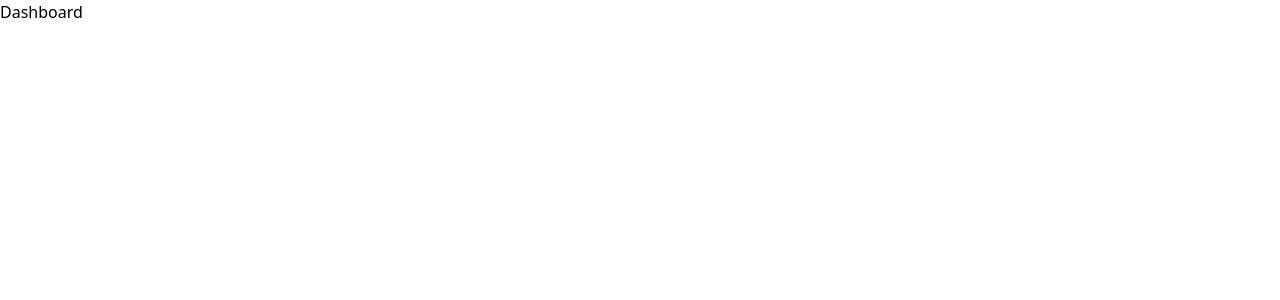
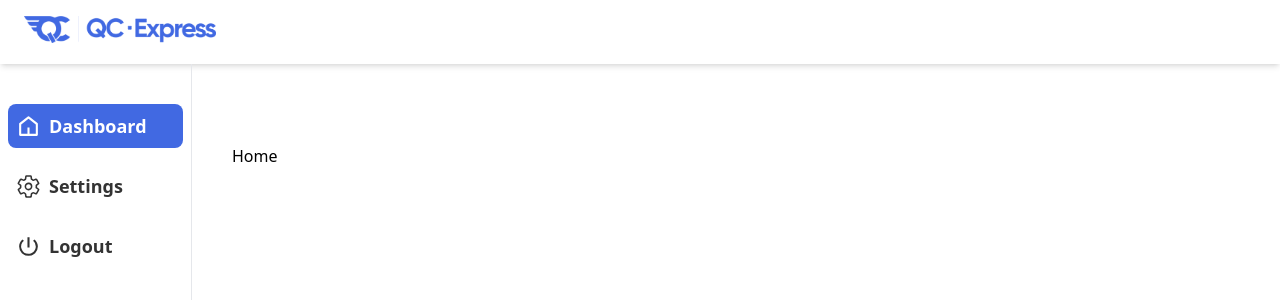
Before and after one commit to rahmlad-aramide/qc-express, a React (Vite) app: page / in a window 1280 px wide. Shown: the top 300 px of the page. Built offline with nearby package versions, Linux system fonts and the light colour scheme.

Commit message:
update: updated the sidenav

```diff
--- a/src/components/containers/MainContainer.tsx
+++ b/src/components/containers/MainContainer.tsx
@@ -12,10 +12,10 @@ const MainContainer: FC<MainContainerProps> = ({ children, activeTab }) => {
     <div>
       <TopNav />
       <div className="flex h-[92vh]">
-        <div className="w-[15%] border-r-4 border-[#808080]">
+        <div className="w-[15%] min-w-[160px] border-r">
           <SideNav activeTab={activeTab} />
         </div>
-        <div className="w-[85%] px-10 h-[92vh] mt-10 overflow-auto">{children}</div>
+        <div className="w-[85%] px-10 h-[92vh] pt-10 overflow-auto">{children}</div>
       </div>
     </div>
   );
--- a/src/components/index.tsx
+++ b/src/components/index.tsx
@@ -1,2 +1,4 @@
 export {default as Loader} from "./miscellanous/loader"
+export {default as MainContainer} from "./containers/MainContainer"
+export {default as AuthContainer} from "./containers/AuthContainer"
 // export {default as Sidebar} from "./Sidebar/Sidebar"
--- a/src/components/navs/SideNav.tsx
+++ b/src/components/navs/SideNav.tsx
@@ -1,16 +1,50 @@
 import { FC } from "react";
+import { NavLink } from "react-router-dom";
+import { RiHome5Line } from "react-icons/ri";
+import { IoSettingsOutline } from "react-icons/io5";
+import { MdOutlinePowerSettingsNew } from "react-icons/md";
 
 interface SideNavProps {
   activeTab: string;
 }
 
-const SideNav:FC<SideNavProps> = ({ activeTab }) => {
+const SideNav: FC<SideNavProps> = ({ activeTab }) => {
   return (
-    <div className="mt-10 h-[100%] px-6 space-y-4">
-      <p className={`${activeTab === "Dashboard" ? "text-[#4169e2] font-semibold" : "text-[#333]"} text-[18px]`}>Dashboard</p>
-      <p className={`${activeTab === "Settings" ? "text-[#4169e2] font-semibold" : "text-[#333]"} text-[18px]`}>Settings</p>
-    </div>
-  )
-}
+    <ul className="pt-10 h-[100%] px-2 space-y-4">
+      <li>
+        <NavLink
+          to="/"
+          className={({ isActive }) =>
+            isActive
+              ? "flex items-center font-semibold w-full bg-primary text-white py-2 px-2 rounded-lg text-lg"
+              : "flex items-center text-dark font-semibold w-full bg-white hover:bg-primary hover:text-white py-2 px-2 rounded-lg text-lg"
+          }
+        >
+          <RiHome5Line size={25} className="mr-2" />
+          Dashboard
+        </NavLink>
+      </li>
+      <li>
+        <NavLink
+          to="/settings"
+          className={({ isActive }) =>
+            isActive
+              ? "flex items-center text-white font-semibold w-full bg-primary py-2 px-2 rounded-lg text-lg"
+              : "flex items-center text-dark font-semibold w-full bg-white hover:bg-primary hover:text-white py-2 px-2 rounded-lg text-lg"
+          }
+        >
+          <IoSettingsOutline size={25} className="mr-2" />
+          Settings
+        </NavLink>
+      </li>
+      <li>
+        <button className="border-none rounded-lg w-full flex items-center py-2 px-2 text-dark hover:text-white hover:bg-primary active:scale-90 font-semibold text-lg">
+          <MdOutlinePowerSettingsNew size={25} className="mr-2" />
+          Logout
+        </button>
+      </li>
+    </ul>
+  );
+};
 
-export default SideNav
+export default SideNav;
--- a/src/components/navs/TopNav.tsx
+++ b/src/components/navs/TopNav.tsx
@@ -1,6 +1,6 @@
 const TopNav = () => {
   return (
-    <div className="py-4 px-6 shadow-xl h-[8vh]">
+    <div className="py-4 px-6 shadow-md h-[8vh]">
       <img src="/assets/logo.png" alt="logo" className="w-[12rem]" />
     </div>
   )
--- a/src/pages/Dashboard/Dashboard.tsx
+++ b/src/pages/Dashboard/Dashboard.tsx
@@ -1,7 +1,12 @@
+import { MainContainer } from "../../components"
 
 const Dashboard = () => {
   return (
-    <div>Dashboard</div>
+    <MainContainer activeTab="Dashboard">
+      <div className="mt-10">
+        <h2>Home</h2>
+      </div>
+    </MainContainer>
   )
 }
 
--- a/src/pages/settings/ListBusinessUsers.tsx
+++ b/src/pages/settings/ListBusinessUsers.tsx
@@ -3,6 +3,7 @@ import MainContainer from "../../components/containers/MainContainer";
 import { NavLink } from "react-router-dom";
 import { useEffect, useState } from "react";
 import { toast, ToastContainer } from "react-toastify";
+import { IoChevronBackOutline } from "react-icons/io5";
 
 type Users = {
   _id: string;
@@ -33,7 +34,7 @@ const ListBusinessUsers = () => {
     )
       .then((res) => res.json())
       .then((data) => {
-        console.log(data)
+        console.log(data);
         if (data.success) {
           toast.success("User deleted successfully", {
             position: "top-center",
@@ -46,7 +47,7 @@ const ListBusinessUsers = () => {
           });
           setTimeout(() => {
             window.location.reload();
-          }, 1000)
+          }, 1000);
         } else {
           toast.error("Something went wrong", {
             position: "top-center",
@@ -84,8 +85,12 @@ const ListBusinessUsers = () => {
   return (
     <MainContainer activeTab="Settings">
       <ToastContainer />
-      <span onClick={backToSettings} className="cursor-pointer">
-        {"<< "}back
+      <span
+        onClick={backToSettings}
+        className="cursor-pointer flex items-center text-lg font-semibold"
+      >
+        <IoChevronBackOutline size={25} className="mr-2" />
+        Back
       </span>
 
       <div className="flex justify-between w-[100%] mt-4">
--- a/src/pages/settings/NewUser.tsx
+++ b/src/pages/settings/NewUser.tsx
@@ -1,6 +1,7 @@
 import { useState } from "react";
 import MainContainer from "../../components/containers/MainContainer";
 import { toast, ToastContainer } from "react-toastify";
+import { IoChevronBackOutline } from "react-icons/io5";
 
 const NewUser = () => {
   const [user, setUser] = useState({
@@ -58,8 +59,12 @@ const NewUser = () => {
   return (
     <MainContainer activeTab="Settings">
       <ToastContainer />
-      <span onClick={backToSettings} className="cursor-pointer">
-        {"<< "}back
+      <span
+        onClick={backToSettings}
+        className="cursor-pointer flex items-center text-lg font-semibold"
+      >
+        <IoChevronBackOutline size={25} className="mr-2" />
+        Back
       </span>
 
       <h2 className="text-[32px] font-semibold mt-3">Create New User</h2>
--- a/src/pages/settings/RevealTokens.tsx
+++ b/src/pages/settings/RevealTokens.tsx
@@ -3,6 +3,7 @@ import MainContainer from "../../components/containers/MainContainer";
 import { useEffect } from "react";
 import { useState } from "react";
 import { ToastContainer, toast } from "react-toastify";
+import { IoChevronBackOutline } from "react-icons/io5";
 
 const RevealTokens = () => {
   const [tokens, setTokens] = useState({
@@ -118,8 +119,12 @@ const RevealTokens = () => {
     <MainContainer activeTab="Settings">
       <ToastContainer />
       <div>
-        <span onClick={backToSettings} className="cursor-pointer">
-          {"<< "}back
+        <span
+          onClick={backToSettings}
+          className="cursor-pointer flex items-center text-lg font-semibold"
+        >
+          <IoChevronBackOutline size={25} className="mr-2" />
+          Back
         </span>
         <h2 className="text-[32px] font-semibold">Reveal Tokens</h2>
         <div className="w-[70%] mt-8 space-y-8">
--- a/tailwind.config.js
+++ b/tailwind.config.js
@@ -6,7 +6,8 @@ export default {
     theme: {
         extend: {
             colors: {
-                primary: '#4169e2'
+                primary: '#4169e2',
+                dark: '#333'
             }
         },
     },
```
Also changed, not shown: src/components/Sidebar/Sidebar.css (deleted, +0 -76 lines), src/components/Sidebar/Sidebar.tsx (deleted, +0 -105 lines).
